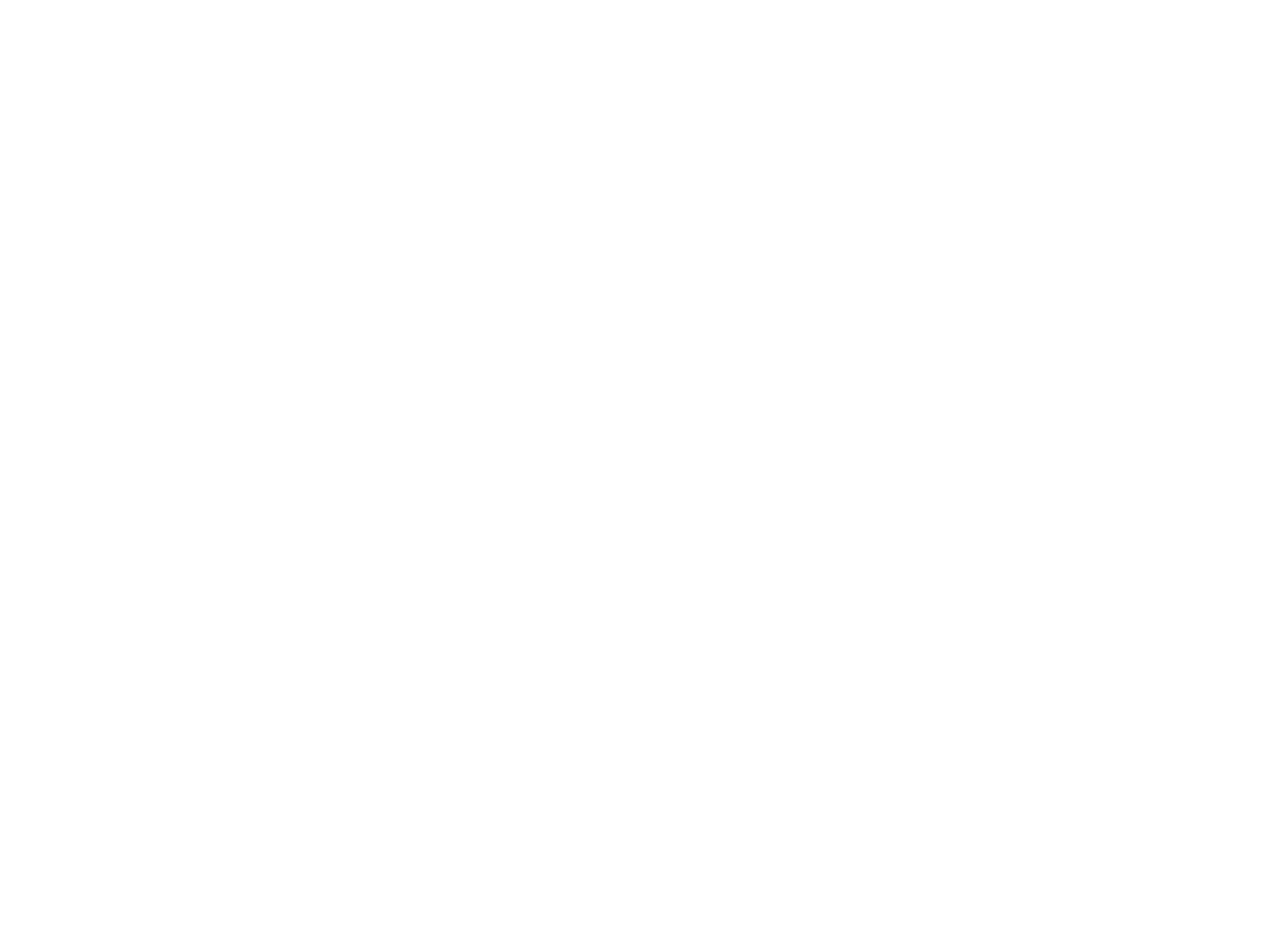
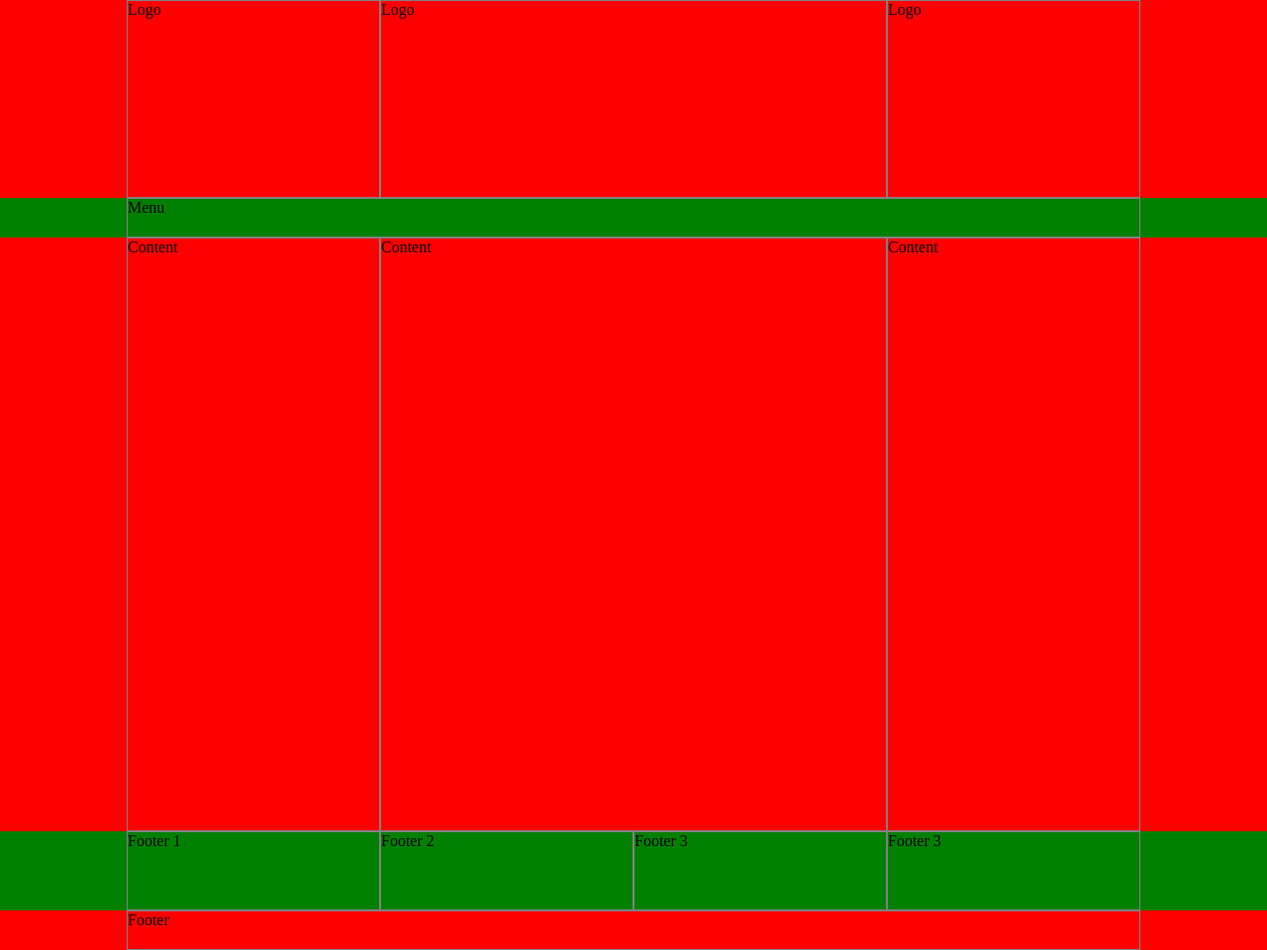
Before and after one commit to alamin40/php_batch_3_day-04, a plain HTML site: page index.html in a window 1280 px wide. Shown: the whole page at 99% size. Before the commit the page ends 800 px from the top, so only its background shows below. Drawn offline with Linux system fonts and the light colour scheme.

Commit message:
index modify

```diff
--- /dev/null
+++ b/css/style.css
@@ -0,0 +1,44 @@
+*{
+    box-sizing: border-box;
+    margin: 0px;
+    padding: 0px;
+}
+.col-1{ width: 8.33%; }
+.col-2{ width: 16.66%; }
+.col-3{ width: 25%; }
+.col-4{ width: 33.33%; }
+.col-5{ width: 41.66%; }
+.col-6{ width: 50%; }
+.col-7{ width: 58.33%; }
+.col-8{ width: 66.66%; }
+.col-9{ width: 75%; }
+.col-10{ width: 83.33%; }
+.col-11{ width: 91.66%; }
+.col-12{ width: 100%; }
+
+[class*='col-']{
+    float: left;
+    border: 1px solid gray;
+}
+
+.row:after{
+    content: '';
+    clear: both;
+    display: block;
+}
+
+.container{
+    width: 80%;
+    height: auto;
+    margin: 0 auto;
+}
+
+.h-200{ height: 200px;}
+.h-50{ height: 50px;}
+.h-600{ height: 600px;}
+.h-250{ height: 250px;}
+.h-40{ height: 40px;}
+.h-80{ height: 80px;}
+
+.bg-red{ background-color: red;}
+.bg-green{ background-color: green;}
--- a/index.html
+++ b/index.html
@@ -1,10 +1,54 @@
 <!DOCTYPE html>
 <html lang="en">
 <head>
-    <meta charset="UTF-8">
+    <meta charset="UTF-8"/>
     <title>Title</title>
+    <link rel="stylesheet" href="css/style.css"/>
 </head>
 <body>
 
+<section class="bg-red">
+    <div class="container">
+        <div class="row">
+            <div class="col-3 h-200">Logo</div>
+            <div class="col-6 h-200">Logo</div>
+            <div class="col-3 h-200">Logo</div>
+        </div>
+    </div>
+</section>
+
+<section class="bg-green">
+    <div class="container">
+        <div class="row">
+            <div class="col-12 h-40">Menu</div>
+        </div>
+    </div>
+</section>
+<section class="bg-red">
+    <div class="container">
+        <div class="row">
+            <div class="col-3 h-600">Content</div>
+            <div class="col-6 h-600">Content</div>
+            <div class="col-3 h-600">Content</div>
+        </div>
+    </div>
+</section>
+<section class="bg-green">
+    <div class="container">
+        <div class="row">
+            <div class="col-3 h-80">Footer 1</div>
+            <div class="col-3 h-80">Footer 2</div>
+            <div class="col-3 h-80">Footer 3</div>
+            <div class="col-3 h-80">Footer 3</div>
+        </div>
+    </div>
+<section class="bg-red">
+    <div class="container">
+        <div class="row">
+            <div class="col-12 h-40">Footer</div>
+        </div>
+    </div>
+</section>
+
 </body>
 </html>
```
